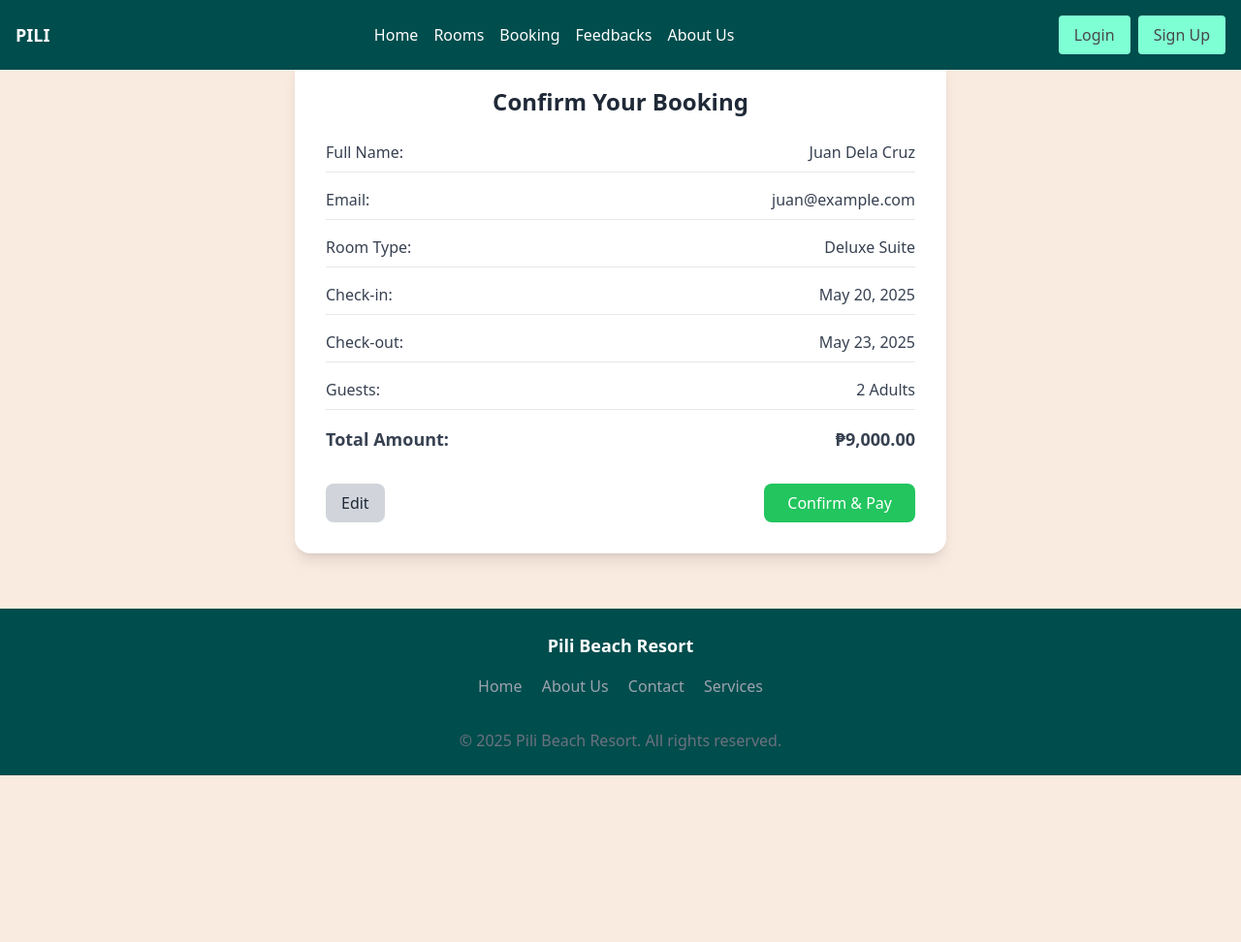
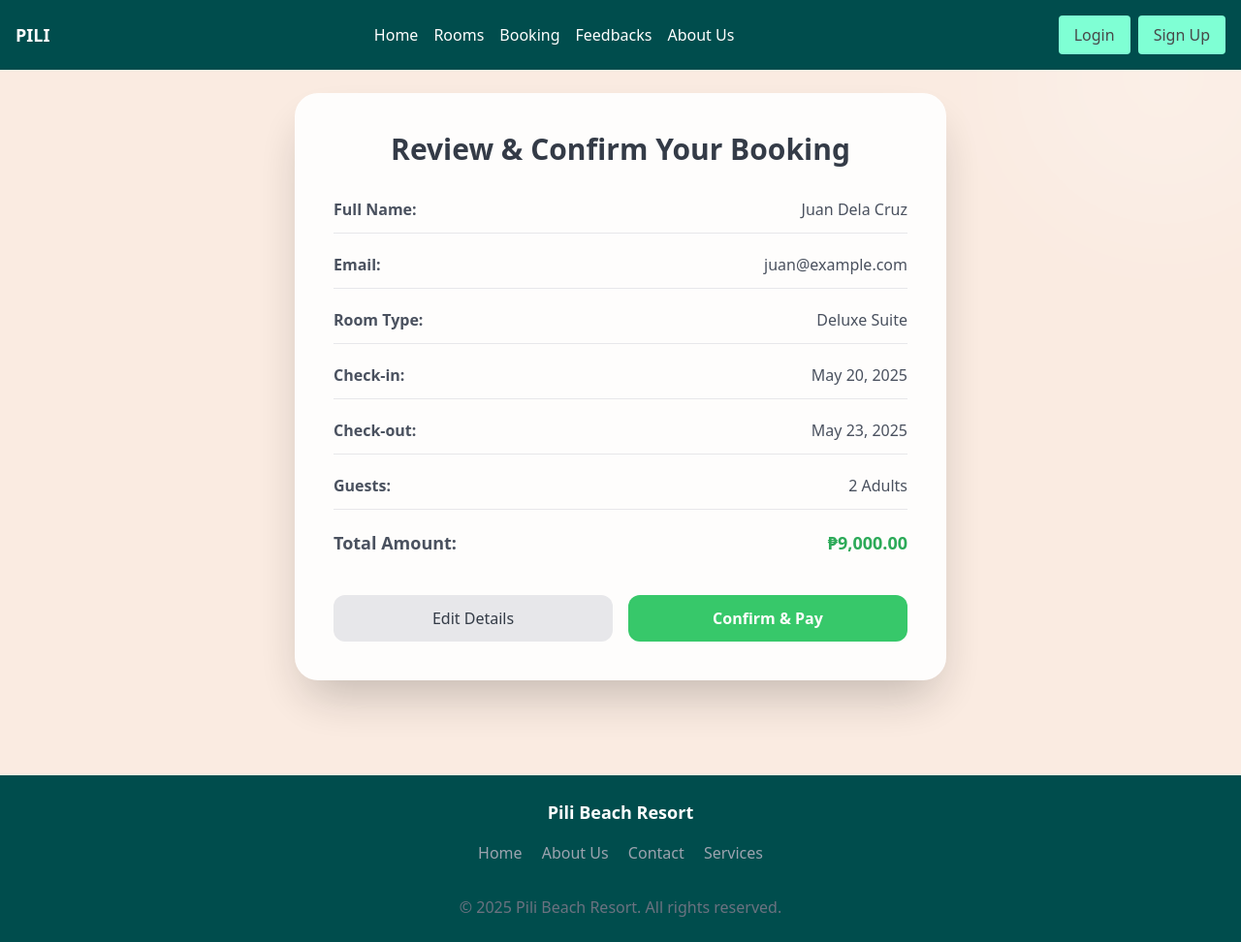
Before and after one commit to ChaeBaee/PiliBeachManagementSystem---Group-1, a PHP site: page /resortapp/booking/front/booking-confirmation.php in a window 1280 px wide. Shown: the whole page at 97% size. Before the commit the page ends 800 px from the top, so only its background shows below. Run offline with PHP 8.4, Linux system fonts and the light colour scheme; some libraries are stand-ins or nearby versions.

Commit message:
added better design to the booking confirmation page

```diff
--- a/PHP/booking/front/booking-confirmation.php
+++ b/PHP/booking/front/booking-confirmation.php
@@ -5,54 +5,73 @@
   <meta name="viewport" content="width=device-width, initial-scale=1.0"/>
   <title>Booking Confirmation</title>
   <script src="https://cdn.tailwindcss.com"></script>
+  <script>
+    tailwind.config = {
+      theme: {
+        extend: {
+          colors: {
+            peach: '#faebe1',
+          }
+        }
+      }
+    }
+  </script>
 </head>
-<body class="bg-[#faebe1] min-h-screen flex flex-col justify-between">
+<body class="bg-peach min-h-screen flex flex-col">
 
   <?php include('../../elements/navbar.php'); ?>
 
-  <main class="flex-grow flex items-center justify-center px-4 py-12">
-    <div class="bg-white p-8 rounded-2xl shadow-lg w-full max-w-2xl">
-      <h2 class="text-2xl font-bold text-center text-gray-800 mb-6">Confirm Your Booking</h2>
+  <main class="flex-grow flex flex-col items-center justify-start px-4 pt-24 pb-12 relative overflow-hidden min-h-[800px]">
 
-      <div class="space-y-4 text-gray-700">
-        <div class="flex justify-between border-b pb-2">
-          <span class="font-medium">Full Name:</span>
+
+    <div class="absolute -top-20 -right-20 w-80 h-80 bg-white/20 rounded-full blur-3xl z-0"></div>
+
+    <div class="bg-white p-10 rounded-3xl shadow-2xl w-full max-w-2xl z-0 mt-0 opacity-90">
+      <h2 class="text-3xl font-extrabold text-center text-gray-800 mb-8">Review & Confirm Your Booking</h2>
+
+      <div class="space-y-5 text-gray-700 text-base">
+        <div class="flex justify-between border-b pb-3">
+          <span class="font-semibold">Full Name:</span>
           <span>Juan Dela Cruz</span>
         </div>
-        <div class="flex justify-between border-b pb-2">
-          <span class="font-medium">Email:</span>
+        <div class="flex justify-between border-b pb-3">
+          <span class="font-semibold">Email:</span>
           <span>juan@example.com</span>
         </div>
-        <div class="flex justify-between border-b pb-2">
-          <span class="font-medium">Room Type:</span>
+        <div class="flex justify-between border-b pb-3">
+          <span class="font-semibold">Room Type:</span>
           <span>Deluxe Suite</span>
         </div>
-        <div class="flex justify-between border-b pb-2">
-          <span class="font-medium">Check-in:</span>
+        <div class="flex justify-between border-b pb-3">
+          <span class="font-semibold">Check-in:</span>
           <span>May 20, 2025</span>
         </div>
-        <div class="flex justify-between border-b pb-2">
-          <span class="font-medium">Check-out:</span>
+        <div class="flex justify-between border-b pb-3">
+          <span class="font-semibold">Check-out:</span>
           <span>May 23, 2025</span>
         </div>
-        <div class="flex justify-between border-b pb-2">
-          <span class="font-medium">Guests:</span>
+        <div class="flex justify-between border-b pb-3">
+          <span class="font-semibold">Guests:</span>
           <span>2 Adults</span>
         </div>
-        <div class="flex justify-between font-semibold text-lg mt-6">
+        <div class="flex justify-between text-lg font-bold mt-6">
           <span>Total Amount:</span>
-          <span>₱9,000.00</span>
+          <span class="text-green-600">₱9,000.00</span>
         </div>
       </div>
 
-      <div class="mt-8 flex justify-between">
-        <a href="/Proj/PHP/booking/edit-booking.php" class="bg-gray-300 text-gray-800 px-4 py-2 rounded-lg hover:bg-gray-400 transition">Edit</a>
-        <a href="/Proj/PHP/payment/index.php" class="bg-green-500 text-white px-6 py-2 rounded-lg hover:bg-green-600 transition">Confirm & Pay</a>
+      <div class="mt-10 flex justify-between gap-4">
+        <a href="/Proj/PHP/booking/edit-booking.php" class="flex-1 bg-gray-200 text-gray-800 py-3 rounded-xl text-center font-medium hover:bg-gray-300 transition duration-200">
+          Edit Details
+        </a>
+        <a href="/Proj/PHP/payment/index.php" class="flex-1 bg-green-500 text-white py-3 rounded-xl text-center font-semibold hover:bg-green-600 transition duration-200">
+          Confirm & Pay
+        </a>
       </div>
     </div>
   </main>
 
+  <?php include('../../elements/footer.php'); ?>
 
-  <?php include('../../elements/footer.php'); ?>
 </body>
 </html>
```
